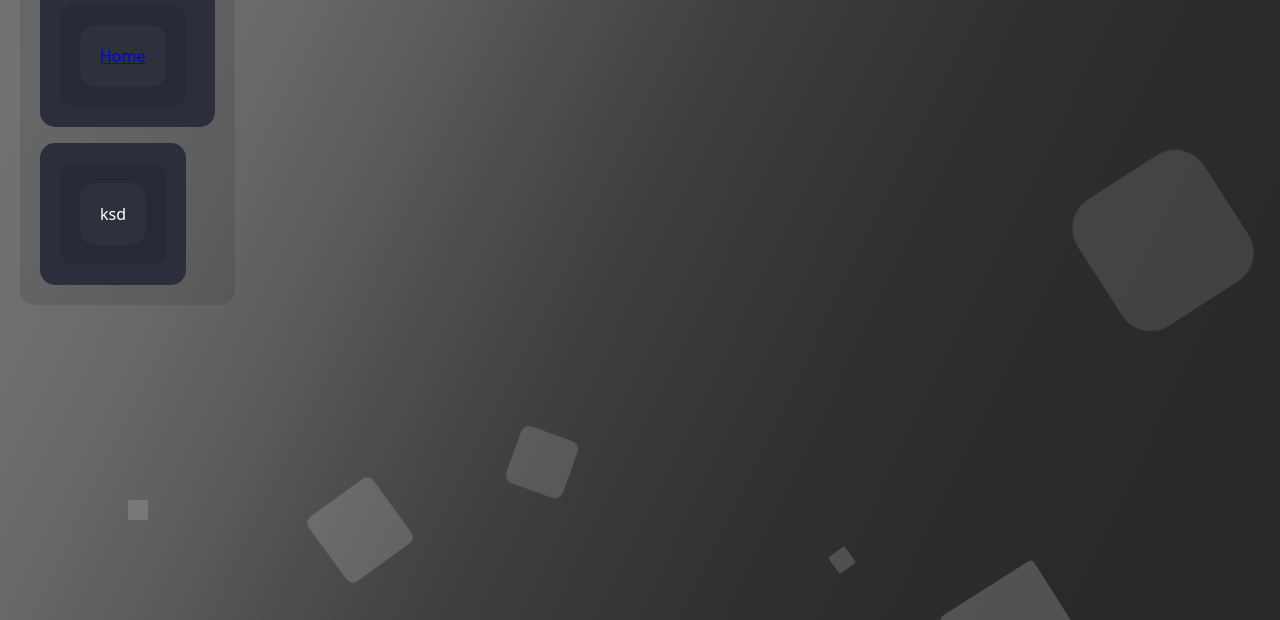
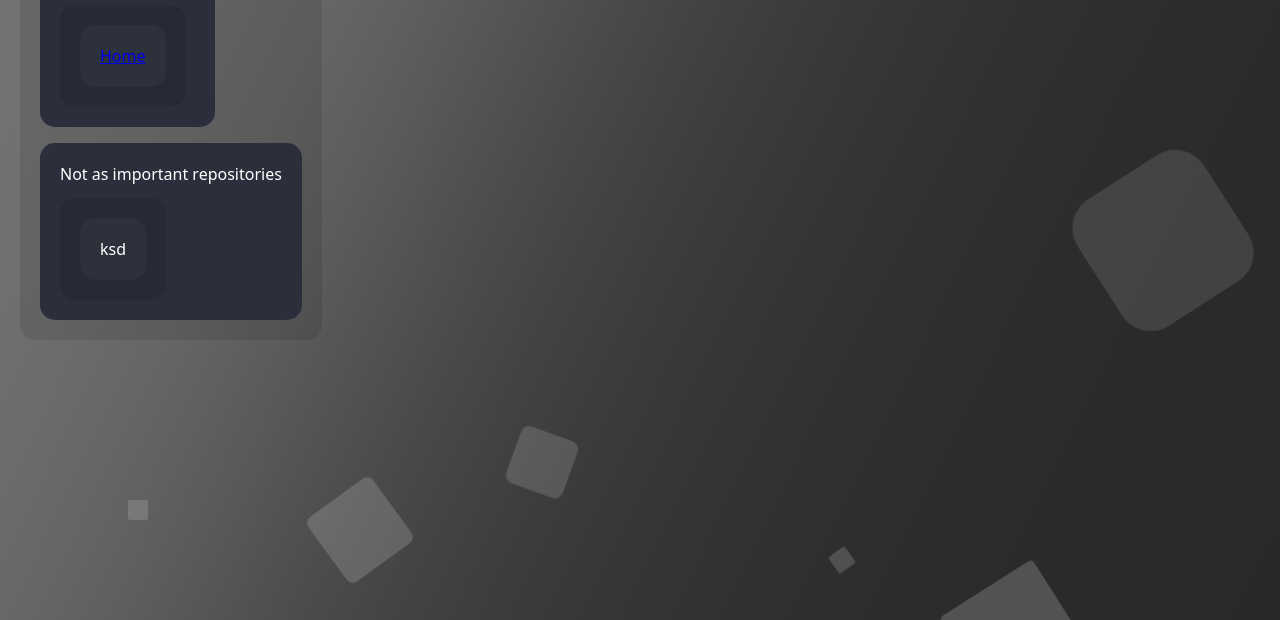
Before and after one commit to Sombody101/Sombody101-Portfolio, a plain HTML site: page index.html in a window 1280 px wide. Shown: the part 180-800 px from the top of the page. Drawn offline with Linux system fonts and the light colour scheme.

Commit message:
Update index.html

```diff
--- a/index.html
+++ b/index.html
@@ -63,6 +63,8 @@
           <!--Box 2-->
           <div class="left">
             <box>
+              Not as important repositories
+              <empty style="padding: 3%;"></empty>
               <tbox>
                 <lbox>
                   ksd
```
